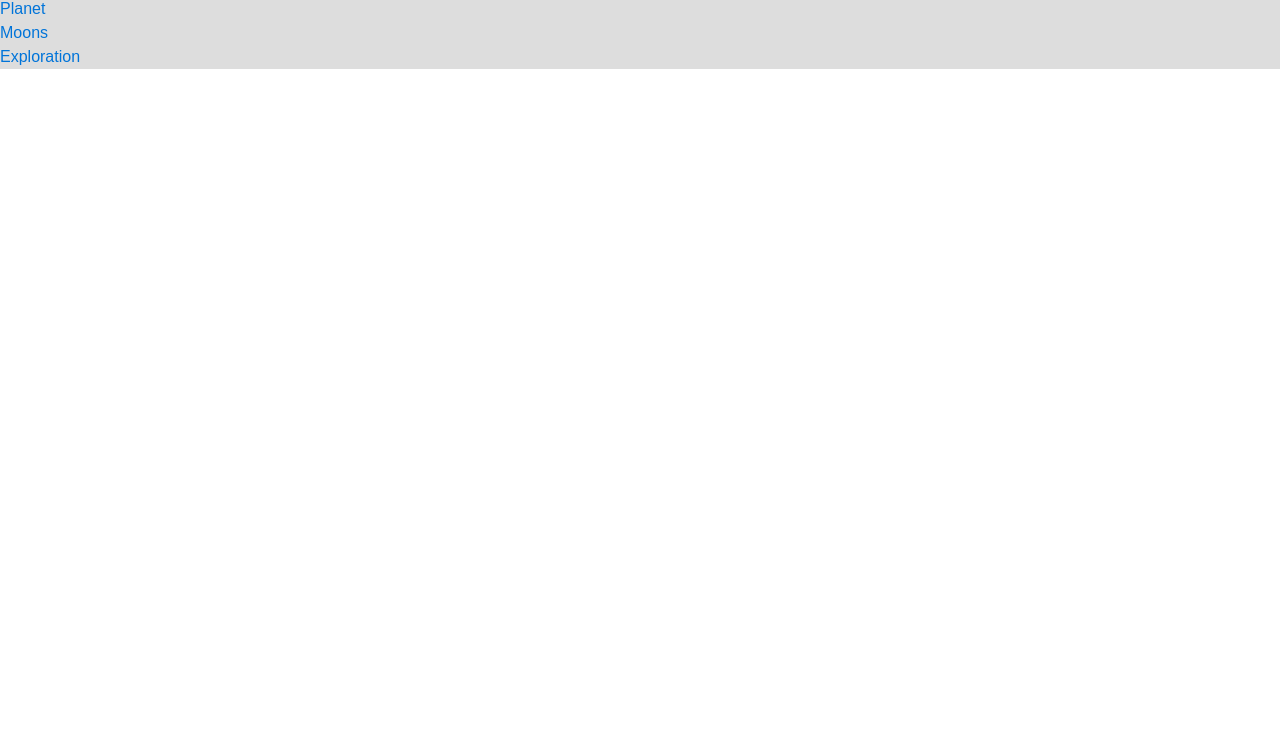
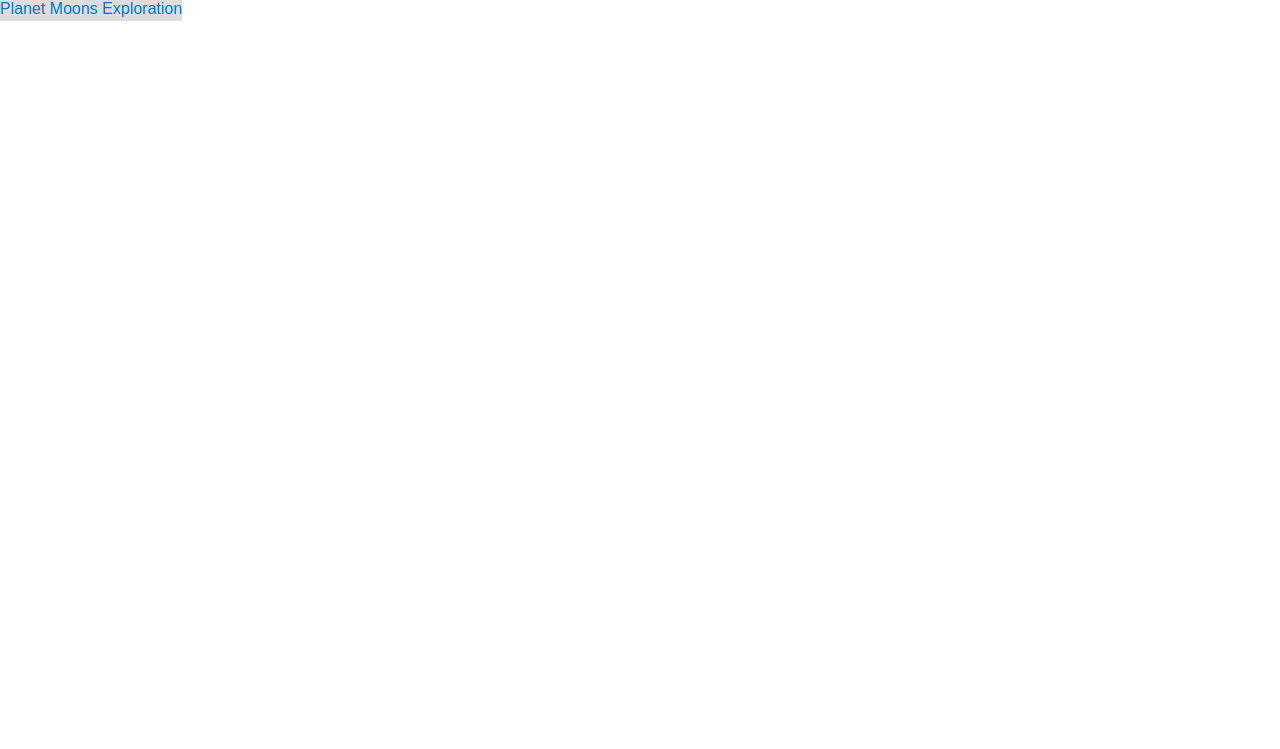
Before and after one commit to AlexandraRothenberg/dsn1675-planet-website, a plain HTML site: page planet-website-starter-code/index.html in a window 1280 px wide. Shown: the part 51-800 px from the top of the page. Drawn offline with Linux system fonts and the light colour scheme.

Commit message:
work for week 3

```diff
--- a/planet-website-starter-code/css/main.css
+++ b/planet-website-starter-code/css/main.css
@@ -47,11 +47,34 @@ img {
     text-decoration: none;
 }
 
-@media only screen and (min-width: 24em) {
+@media only screen and (min-width: 14em) {
 
     .title {
-        float: center;
+        text-align: center;
+    }
+}
+
+@media only screen and (min-width: 28em) {
+
+    .nav {
+        text-align: center;
     }
 
+    .nav li {
+        display: inline-block;
+        border: 0;
+    }
+}
+
+@media only screen and (min-width: 36em) {
+
+    .title {
+        text-align: left;
+    }
+
+    .nav {
+        float: left;
+
+    }
 
 }
```
